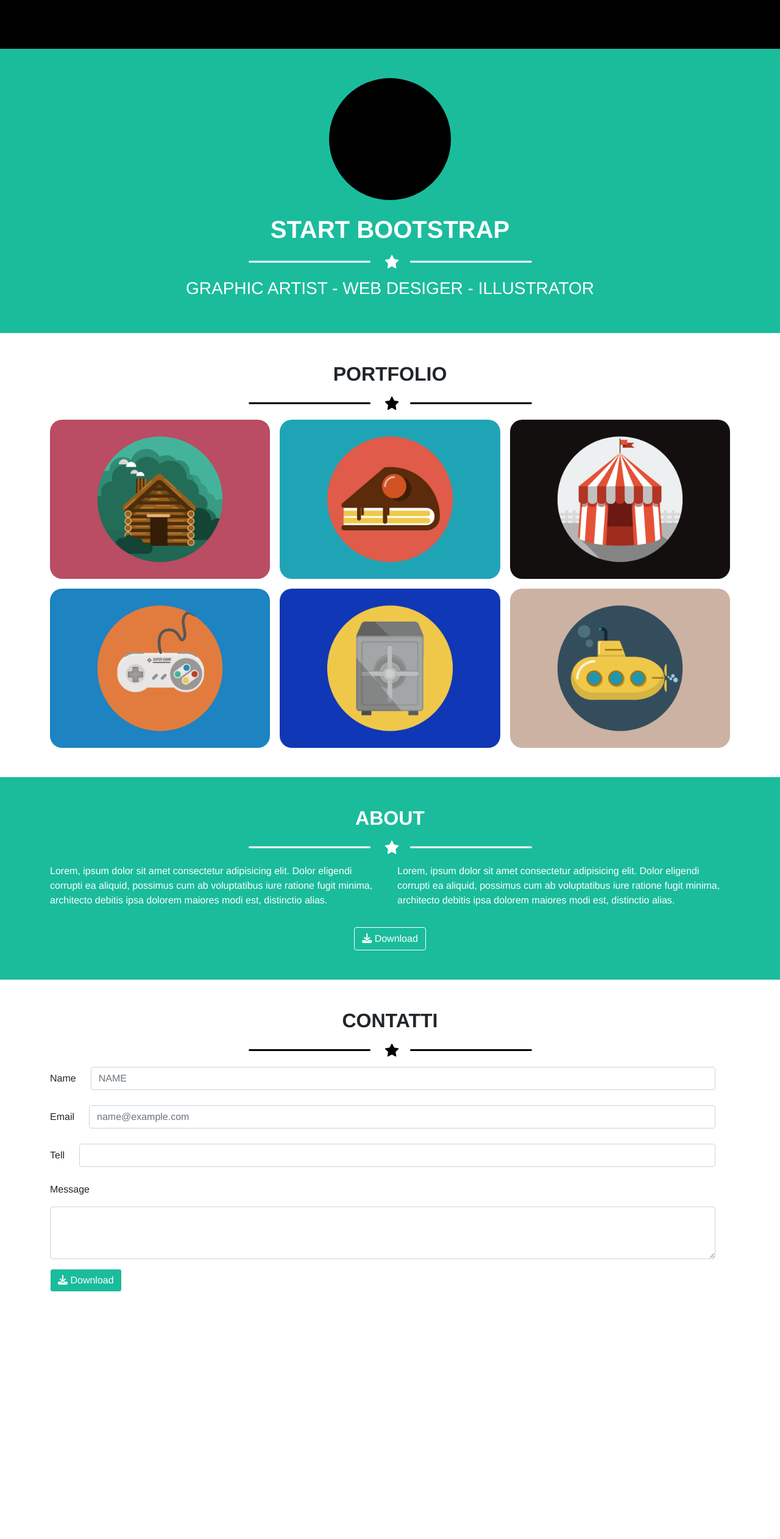
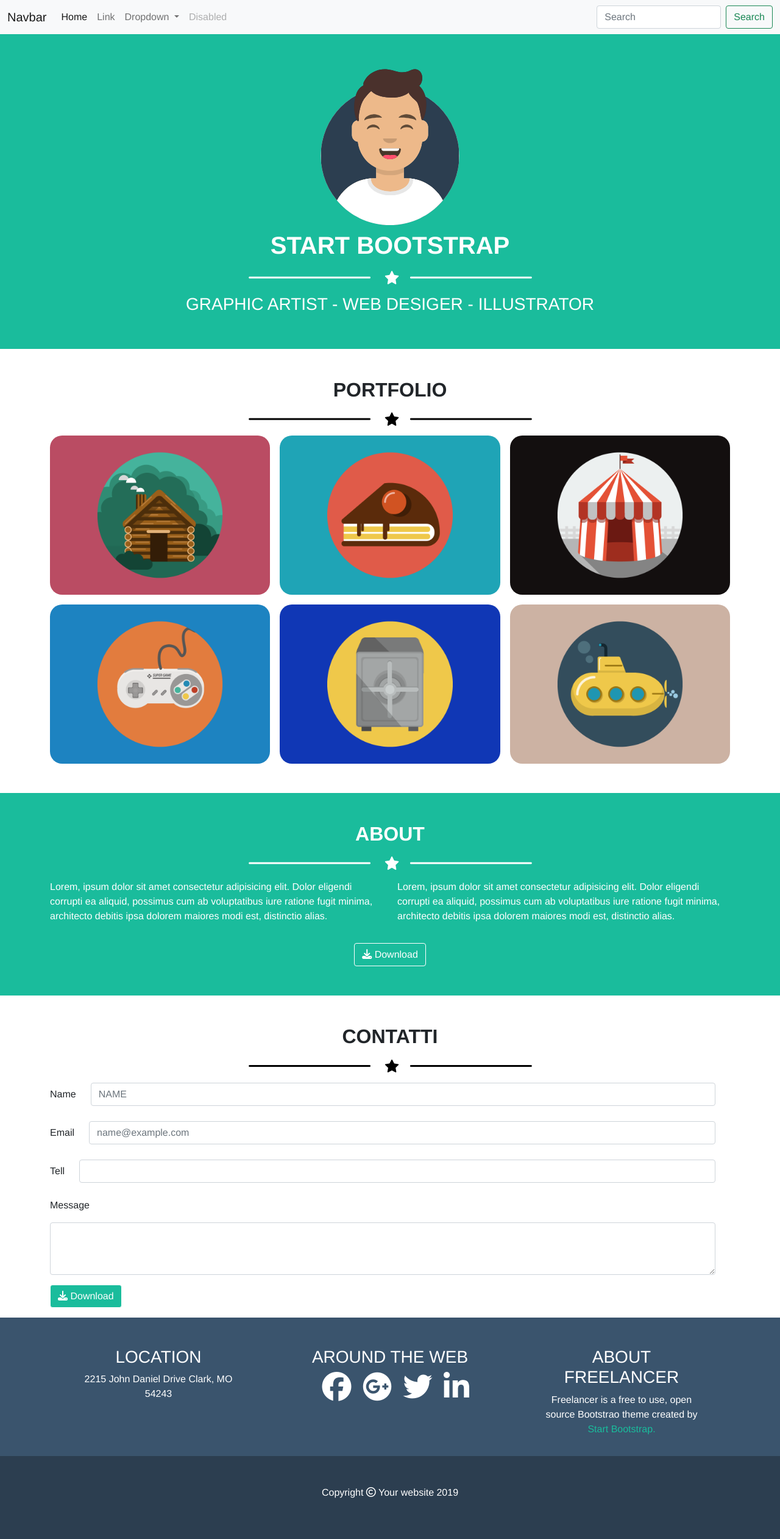
Before and after one commit to GianmarcoPerini/html-css-bootstrap-freelancer, a plain HTML site: page index.html in a window 1280 px wide. Shown: the whole page at 61% size. Before the commit the page ends 2134 px from the top, so only its background shows below. Drawn offline with nearby package versions, Linux system fonts and the light colour scheme.

Commit message:
nav-init

```diff
--- a/css/style.css
+++ b/css/style.css
@@ -17,10 +17,14 @@
   }
 
   .img_circle{
-    width: 200px;
-    height: 200px;
-    background-color: black;
+    width: 250px;
+    height: 250px;
+    /* background-color: black; */
     border-radius: 50%;
+  }
+
+  .img_circle img{
+    width: 100%
   }
 
   /* .titolo{
@@ -42,3 +46,19 @@
     background-color: #20e2bb;
     border: 1px solid white;
   }
+
+  .footer_1{
+    background-color: #3a546d;
+  }
+
+  .txt_color{
+    color: #1abc9c;
+  }
+
+  .footer_2{
+    background-color: #2c3e50;
+  }
+
+  .social{
+    font-size: 3em
+  }
--- a/index.html
+++ b/index.html
@@ -11,17 +11,42 @@
 </head>
 <body>
 
-        <section class="nav_box">
-            <div class="container">
-                <div class="row">
-                    <div class="col-12">
-                        <nav>
-
-                        </nav>
-                    </div>
-                </div>
+        <nav class="navbar navbar-expand-lg navbar-light bg-light">
+            <div class="container-fluid">
+                <a class="navbar-brand" href="#">Navbar</a>
+                <button class="navbar-toggler" type="button" data-bs-toggle="collapse" data-bs-target="#navbarSupportedContent" aria-controls="navbarSupportedContent" aria-expanded="false" aria-label="Toggle navigation">
+                <span class="navbar-toggler-icon"></span>
+                </button>
+            <div class="collapse navbar-collapse" id="navbarSupportedContent">
+                <ul class="navbar-nav me-auto mb-2 mb-lg-0">
+                    <li class="nav-item">
+                    <a class="nav-link active" aria-current="page" href="#">Home</a>
+                    </li>
+                    <li class="nav-item">
+                    <a class="nav-link" href="#">Link</a>
+                    </li>
+                    <li class="nav-item dropdown">
+                    <a class="nav-link dropdown-toggle" href="#" id="navbarDropdown" role="button" data-bs-toggle="dropdown" aria-expanded="false">
+                        Dropdown
+                    </a>
+                    <ul class="dropdown-menu" aria-labelledby="navbarDropdown">
+                        <li><a class="dropdown-item" href="#">Action</a></li>
+                        <li><a class="dropdown-item" href="#">Another action</a></li>
+                        <li><hr class="dropdown-divider"></li>
+                        <li><a class="dropdown-item" href="#">Something else here</a></li>
+                    </ul>
+                    </li>
+                    <li class="nav-item">
+                    <a class="nav-link disabled" href="#" tabindex="-1" aria-disabled="true">Disabled</a>
+                    </li>
+                </ul>
+                <form class="d-flex">
+                    <input class="form-control me-2" type="search" placeholder="Search" aria-label="Search">
+                    <button class="btn btn-outline-success" type="submit">Search</button>
+                </form>
             </div>
-        </section>
+            </div>
+        </nav>
 
 
 
@@ -30,7 +55,9 @@
             <div class="container">
                 <div class="row">
                     <div class="col-12 d-flex align-items-center pt-5 flex-column text-center">
-                            <div class="img_circle"></div>
+                            <div class="img_circle">
+                                <img src="img/avatar.svg" alt="">
+                            </div>
                             <h1 class="text-white pt-4 mb-0 titolo fw-bolder">START BOOTSTRAP</h1>
                             <div class="col-lg-5 col-md-7 col-sm-9 col-10 pt-3 pb-3">
                                 <img src="img/divisore_white.svg" alt="">
@@ -139,8 +166,48 @@
             </div>
         </section>
 
-        <section class="footer_1"></section>
-        <section class="footer_2"></section>
+        <section class="footer_1 pt-5 pb-3">
+            <div class="container">
+                <div class="row text-white text-center justify-content-around">
+                    <div class="col-3">
+                        <h3>LOCATION</h3>
+                        <p>2215 John Daniel Drive Clark, MO 54243</p>
+                    </div>
+                    <div class="col-3">
+                        <h3>AROUND THE WEB</h3>
+                        <div class="row justify-content-evenly">
+                            <div class="col-2">
+                                <i class="social fab fa-facebook"></i>
+                            </div>
+                            <div class="col-2">
+                                <i class="social fab fa-google-plus"></i>
+                            </div>
+                            <div class="col-2">
+                                <i class="social fab fa-twitter"></i>
+                            </div>
+                            <div class="col-2">
+                                <i class="social fab fa-linkedin-in"></i>
+                            </div>
+                        </div>
+                    </div>
+                    <div class="col-3">
+                        <h3>ABOUT FREELANCER</h3>
+                        <p>Freelancer is a free to use, open source Bootstrao theme created by <span class="txt_color"> Start Bootstrap.</span></p>
+                    </div>
+
+                </div>
+            </div>
+        </section>
+
+        <section class="footer_2">
+            <div class="container">
+                <div class="row text-center pt-5 pb-5 text-white">
+                    <div class="col-12">
+                        <p>Copyright <i class="far fa-copyright"></i> Your website 2019</p>
+                    </div>
+                </div>
+            </div>
+        </section>
 
 
 
```
